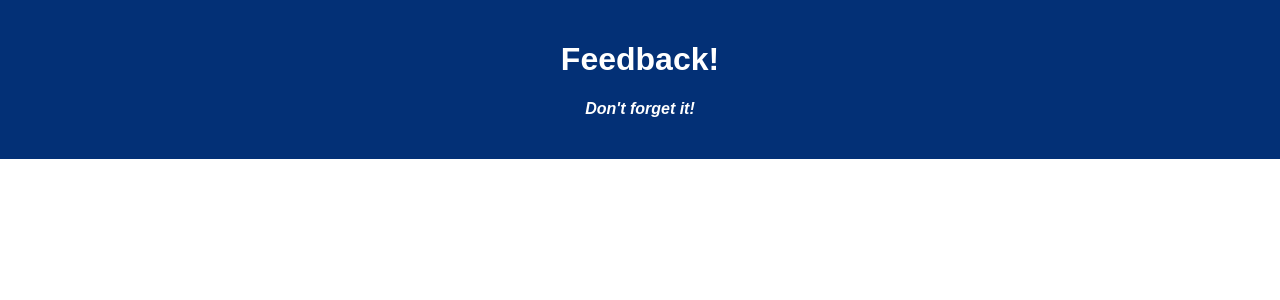
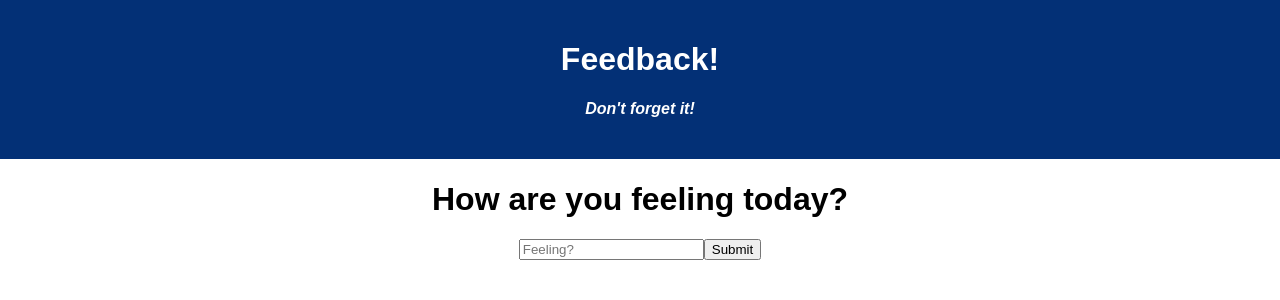
Before and after one commit to DanePete/weekend-redux-feedback-loop, a React (Create React App) app: page / in a window 1280 px wide. Shown: the top 300 px of the page. Built offline with nearby package versions, Linux system fonts and the light colour scheme.

Commit message:
added initial reducer

```diff
--- a/package.json
+++ b/package.json
@@ -9,6 +9,8 @@
     "pg": "^8.2.1",
     "react": "^17.0.1",
     "react-dom": "^17.0.1",
+    "react-redux": "^7.2.4",
+    "react-router-dom": "^5.2.0",
     "react-scripts": "^4.0.1"
   },
   "devDependencies": {
--- a/src/components/App/App.jsx
+++ b/src/components/App/App.jsx
@@ -1,6 +1,7 @@
 import React from 'react';
 import axios from 'axios';
 import './App.css';
+import HowFeeling from '../HowFeeling/HowFeeling';
 
 function App() {
 
@@ -10,6 +11,7 @@ function App() {
         <h1 className='App-title'>Feedback!</h1>
         <h4>Don't forget it!</h4>
       </header>
+      <HowFeeling />
     </div>
   );
 }
--- a/src/components/HowFeeling/HowFeeling.jsx
+++ b/src/components/HowFeeling/HowFeeling.jsx
@@ -0,0 +1,63 @@
+// TODO
+import React from 'react';
+import { useHistory } from 'react-router-dom';
+import axios from "axios";
+import { useState } from "react";
+import {useDispatch} from 'react-redux';
+
+function HowFeeling() {
+
+  // allows us to access a history variable
+  const history = useHistory();
+  const dispatch = useDispatch();
+
+  const goToCustInformation = () => {
+    let isConfirmed = confirm("Are you sure this is how you feel?")
+
+
+    if (isConfirmed) {
+      history.push('/customer-information');
+    }
+  }
+
+  const addFeedback = (event) => {
+    event.preventDefault();
+
+    console.log('your button was clicked 🦙', event);
+
+    // Dispatch an action
+    // dispatch({
+    //   // Our "type" is the message
+    //   // that we want to tell the world about
+    //   type: 'ADD_NEW_PRODUCT',
+    //   payload: productToAdd
+    // });
+  }
+
+  return (
+    <div className="PizzaContainer">
+      <h1>How are you feeling today?</h1>
+      <form onSubmit={(event) => addFeedback(event)}>
+        <input
+          // onChange={handlePriceChange}
+          // value= {productToAdd.price}
+          type='number'
+          placeholder='Feeling?'
+        />
+
+        <input type='submit' value='Submit' />
+      </form>
+
+      {/* {list.map((pizza, i) => {
+        return <IndividualPizza
+        key={i}
+        id={i}
+        pizza={pizza}
+      />
+      })}
+    <button onClick={goToCustInformation}>NEXT</button> */}
+    </div>
+  )
+}
+
+export default HowFeeling;
--- a/src/index.js
+++ b/src/index.js
@@ -3,6 +3,37 @@ import ReactDOM from 'react-dom';
 import './index.css';
 import App from './components/App/App';
 import registerServiceWorker from './registerServiceWorker';
+import { Provider } from 'react-redux';
+import { combineReducers, createStore } from 'redux';
 
-ReactDOM.render(<App />, document.getElementById('root'));
+// HOW FEELING REDUCER
+const feedBack = (state = [], action) => {
+  switch(action.type) {
+      case ('ADD_FEEDBACK'):
+          console.log('Add Pizza')
+          return [...state, action.payload];
+      case ('REMOVE_PIZZA'):
+          console.log('Removed Pizza')
+          // need specific info about which pizza to delete
+          // this will only work for the basic project
+          let newState = [];
+          for (let pizza of state) {
+              if (pizza.name != action.payload.name) {
+                  newState.push(pizza);
+              }
+          }
+          return newState;
+
+  }
+  return state;
+};
+
+const store = createStore(
+  combineReducers({
+      feedBack
+  })
+);
+
+
+ReactDOM.render(<Provider store={store}><App /></Provider>, document.getElementById('root'));
 registerServiceWorker();
```
Also changed, not shown: 1 other file (tests, documents, lock files or other folders).
